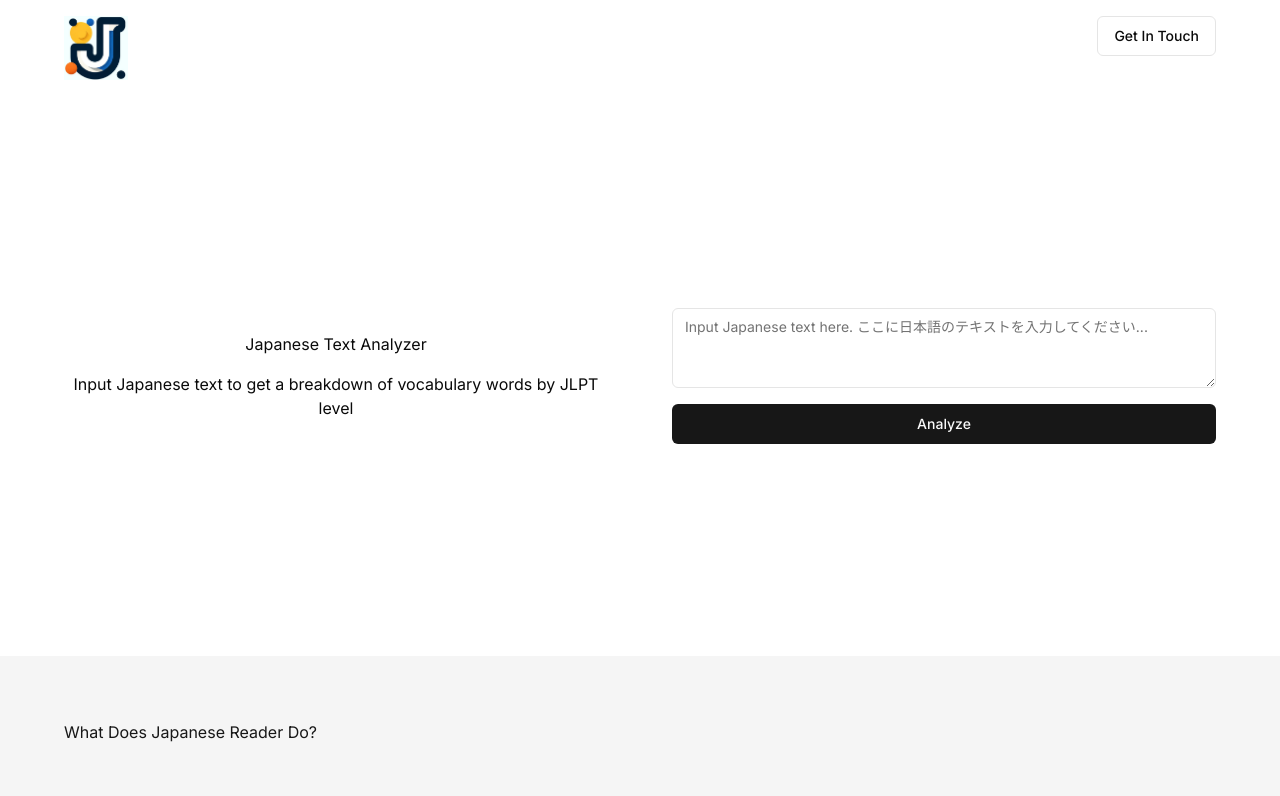
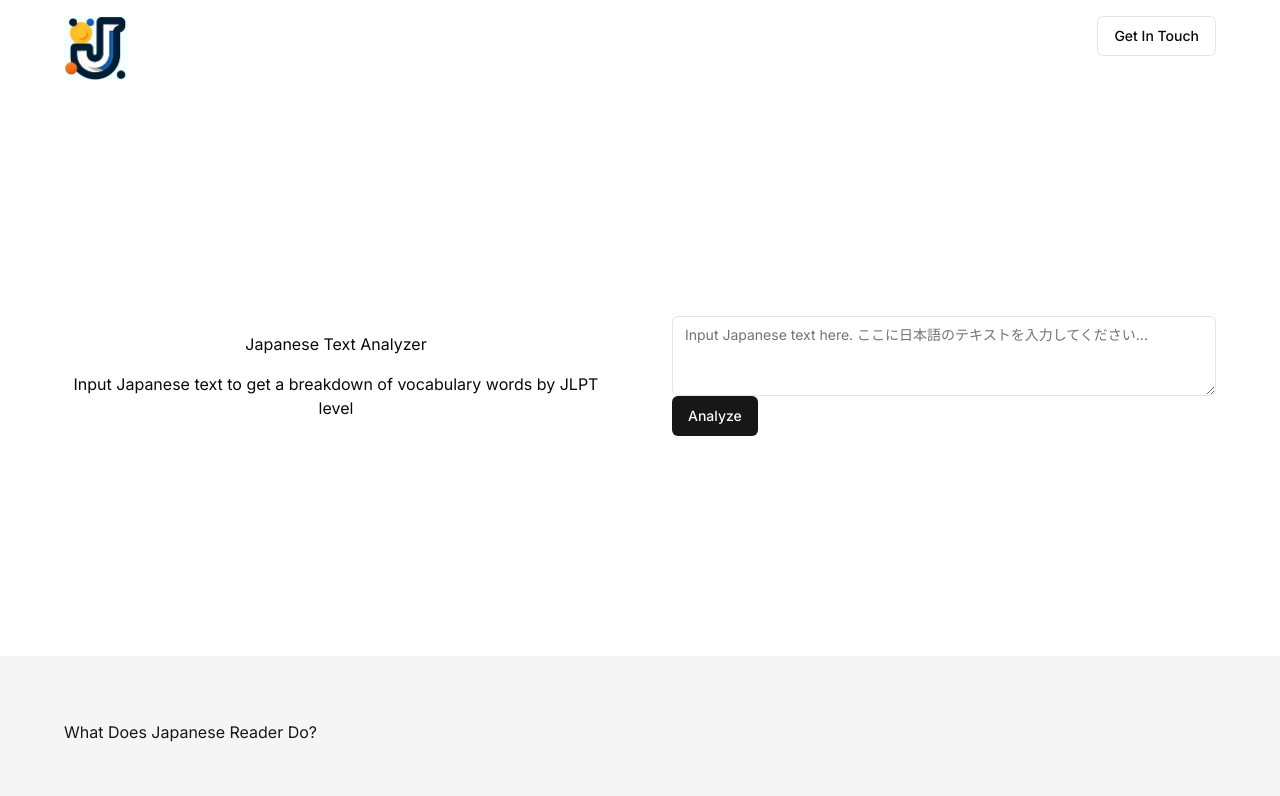
Before and after one commit to rdoby99/kotto.io, a Next.js app: page / in a window 1280 px wide. Shown: the top 796 px of the page. Built offline with nearby package versions, Linux system fonts and the light colour scheme.

Commit message:
Added analyzer form

```diff
--- a/components/analyzer.tsx
+++ b/components/analyzer.tsx
@@ -1,14 +1,30 @@
 import { useState } from "react";
 import { Textarea } from "@/components/ui/textarea";
 import { Button } from "@/components/ui/button";
+import { Form, FormField, FormItem, FormMessage } from "@/components/ui/form";
+import { zodResolver } from "@hookform/resolvers/zod";
+import { useForm } from "react-hook-form";
+import { z } from "zod";
+
+const formSchema = z.object({
+  textToSplit: z.string(),
+});
 
 export default function Analyzer({ onOutputReturn, onError, output }) {
-  const [input, setInput] = useState("");
+  const form = useForm<z.infer<typeof formSchema>>({
+    resolver: zodResolver(formSchema),
+    defaultValues: {
+      textToSplit: "",
+    },
+  });
 
+  const onSubmit = (formData: z.infer<typeof formSchema>) => {
     const analyzeText = async () => {
       try {
         const response = await fetch(
-        `http://127.0.0.1:5000/words?text=${encodeURIComponent(input)}`,
+          `http://127.0.0.1:5000/words?text=${encodeURIComponent(
+            formData.textToSplit
+          )}`,
           {
             method: "GET",
           }
@@ -26,24 +42,37 @@ export default function Analyzer({ onOutputReturn, onError, output }) {
       }
     };
 
-  const handleClick = () => {
-    setInput("");
+    analyzeText();
+  };
+
+  const handleReset = () => {
+    form.reset();
     onOutputReturn([]);
   };
 
   return (
     <div className="flex flex-col gap-4">
+      <Form {...form}>
+        <form onSubmit={form.handleSubmit(onSubmit)}>
+          <FormField
+            name="textToSplit"
+            render={({ field }) => (
+              <FormItem>
                 <Textarea
                   placeholder="Input Japanese text here. ここに日本語のテキストを入力してください..."
-        value={input}
-        onChange={(e) => setInput(e.target.value)}
+                  {...field}
                 />
-      <Button onClick={analyzeText}>Analyze</Button>
+              </FormItem>
+            )}
+          />
+          <Button type="submit">Analyze</Button>
           {output.length > 0 ? (
-        <Button variant="link" onClick={handleClick}>
+            <Button variant="link" onClick={handleReset}>
               Reset
             </Button>
           ) : null}
+        </form>
+      </Form>
     </div>
   );
 }
```
Lines whose indentation alone changed are shown as unchanged.
